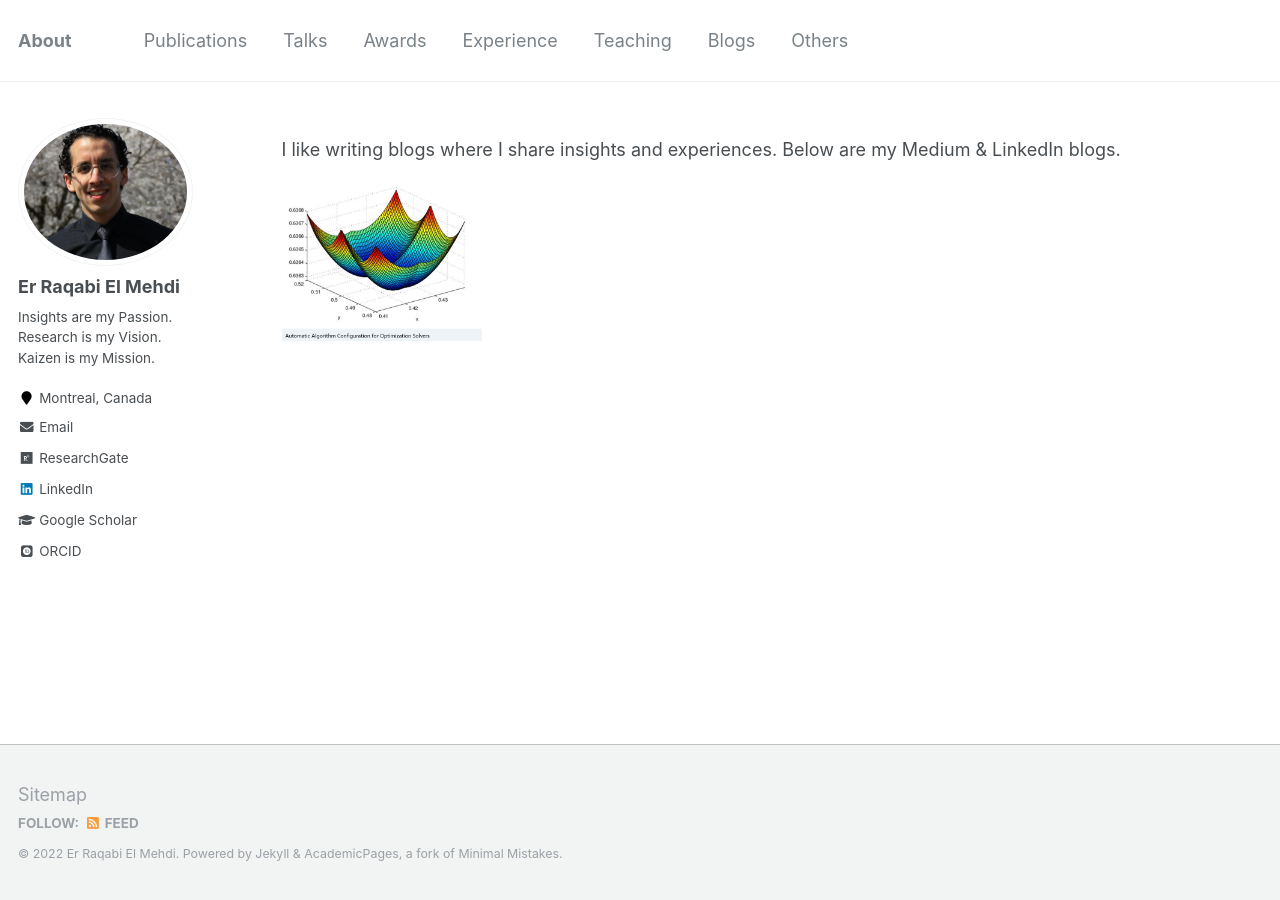
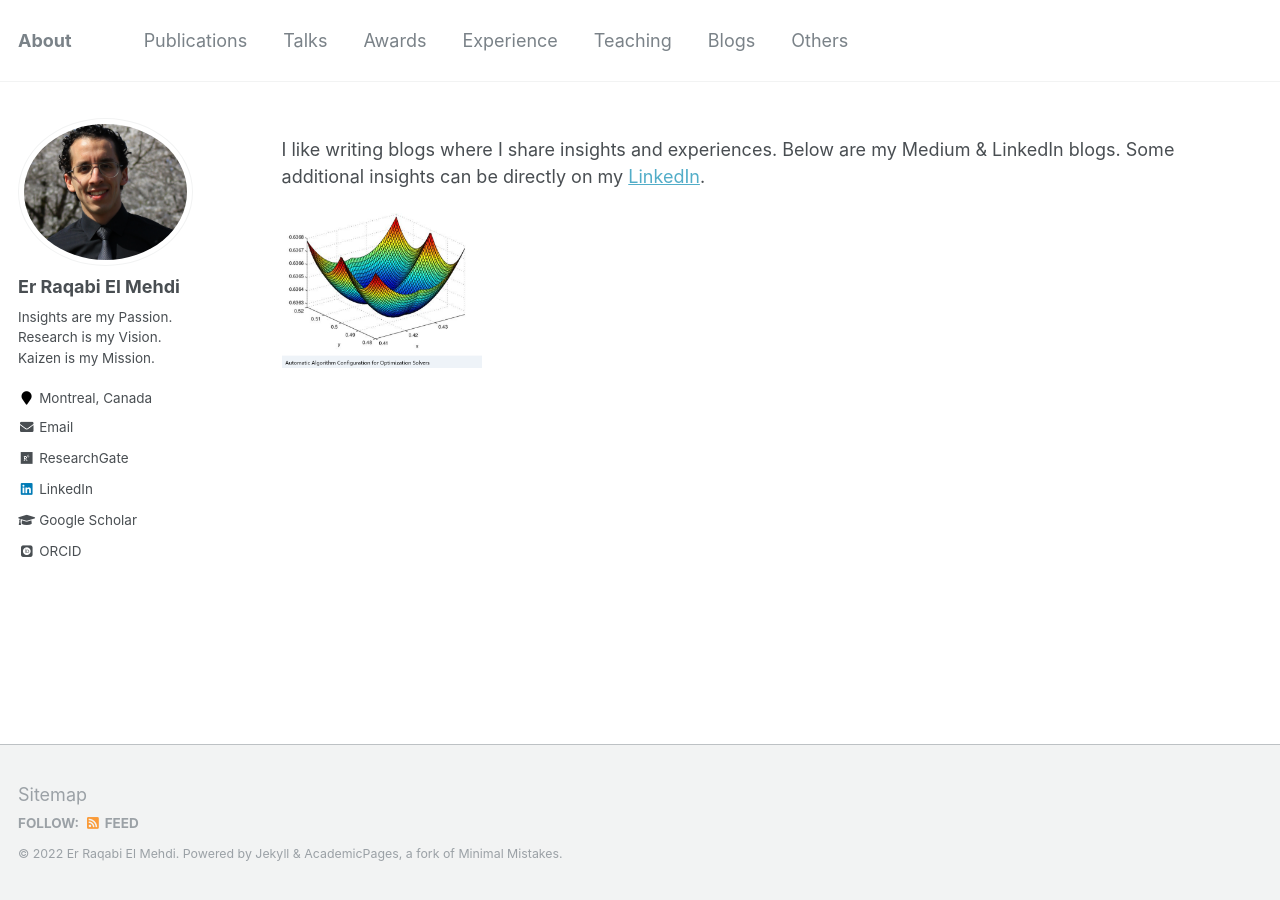
Before and after one commit to RqbMedi/rqbmedi.github.io, a Jekyll site: the page built from _pages/portfolio.md, in a window 1280 px wide. Built offline with Jekyll 4.4.1, drawn with Linux system fonts in a browser that asks for light colours; some web fonts are replaced.

Commit message:
Update portfolio.md

```diff
--- a/_pages/portfolio.md
+++ b/_pages/portfolio.md
@@ -5,6 +5,6 @@ permalink: /portfolio/
 author_profile: true
 ---
 
-I like writing blogs where I share insights and experiences. Below are my Medium & LinkedIn blogs.
+I like writing blogs where I share insights and experiences. Below are my Medium & LinkedIn blogs. Some additional insights can be directly on my [LinkedIn](www.linkedin.com/in/rqbmedi).
 
 [<img src="http://rqbmedi.github.io/images/Medium_Article_14.png" width="200" height="200" />](https://erraqabielmehdi.medium.com/automatic-algorithm-configuration-for-optimization-solvers-66ac3861a233)
```
